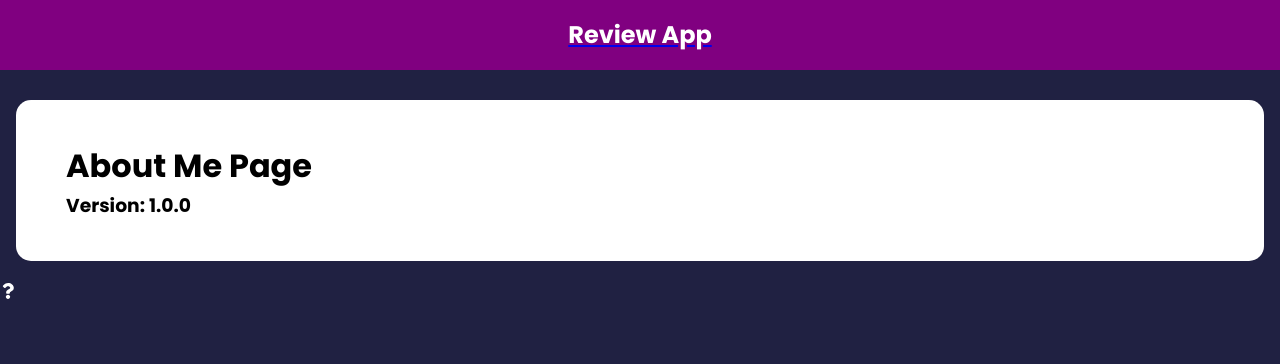
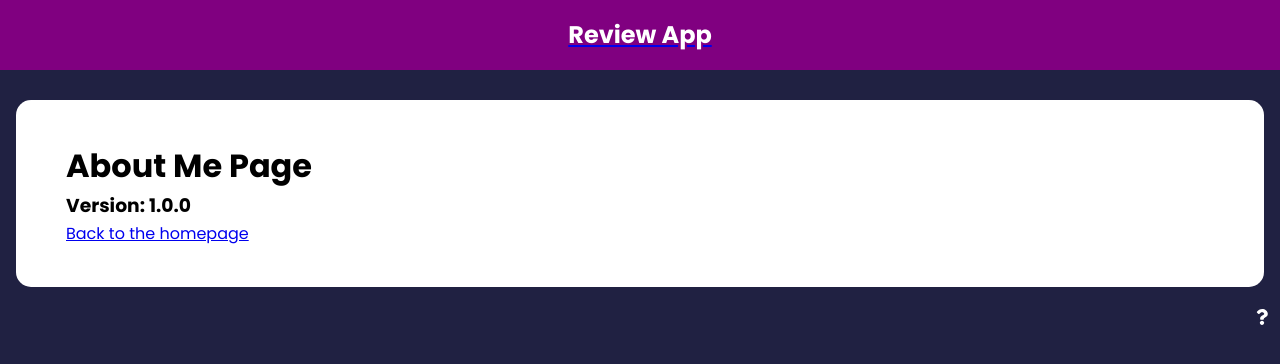
Before and after one commit to BlissfulCoda/Review-App, a React (Create React App) app in the folder review-app/: page /about in a window 1280 px wide. Shown: the top 364 px of the page. Built offline with nearby package versions, Linux system fonts and the light colour scheme.

Commit message:
feat: add framer-motion in feedbackList.jsx

```diff
--- a/review-app/package.json
+++ b/review-app/package.json
@@ -6,6 +6,7 @@
     "@testing-library/jest-dom": "^5.16.5",
     "@testing-library/react": "^13.3.0",
     "@testing-library/user-event": "^13.5.0",
+    "framer-motion": "^7.1.0",
     "react": "^18.2.0",
     "react-dom": "^18.2.0",
     "react-icons": "^4.4.0",
--- a/review-app/src/Components/AboutPage.jsx
+++ b/review-app/src/Components/AboutPage.jsx
@@ -1,9 +1,12 @@
 import Card from "./Shared/Card";
+import { Link } from "react-router-dom";
+
 export default function AboutPage() {
   return (
     <Card className="about">
       <h1>About Me Page</h1>
       <h3>Version: 1.0.0</h3>
+      <Link to="/">Back to the homepage</Link>
     </Card>
   );
 }
--- a/review-app/src/Components/FeedbackList.jsx
+++ b/review-app/src/Components/FeedbackList.jsx
@@ -1,3 +1,4 @@
+import { motion, AnimatePresence } from "framer-motion";
 import PropTypes from "prop-types";
 import FeedbackItem from "./FeedbackItems";
 
@@ -8,13 +9,23 @@ export default function FeedbackList({ feedbackData, handleDelete }) {
 
   return (
     <div>
+      <AnimatePresence>
         {feedbackData.map((feedback) => (
+          <motion.div
+            key={feedback.id}
+            initial={{ opacity: 0 }}
+            animate={{ opacity: 1 }}
+            exit={{ opacity: 0 }}
+            transition={{ ease: "easeInOut", duration: 1 }}
+          >
             <FeedbackItem
               key={feedback.id}
               data={feedback}
               handleDelete={handleDelete}
             />
+          </motion.div>
         ))}
+      </AnimatePresence>
     </div>
   );
 }
--- a/review-app/src/index.css
+++ b/review-app/src/index.css
@@ -204,7 +204,7 @@ input:focus {
   display: flex;
   justify-content: flex-end;
   position: absolute;
-
+  right: 10px;
 }
 
 /* FIX: Remove position: absolute to keep about icon at the bottom of the
```
Also changed, not shown: 1 other file (tests, documents, lock files or other folders). Lines whose indentation alone changed are shown as unchanged.
